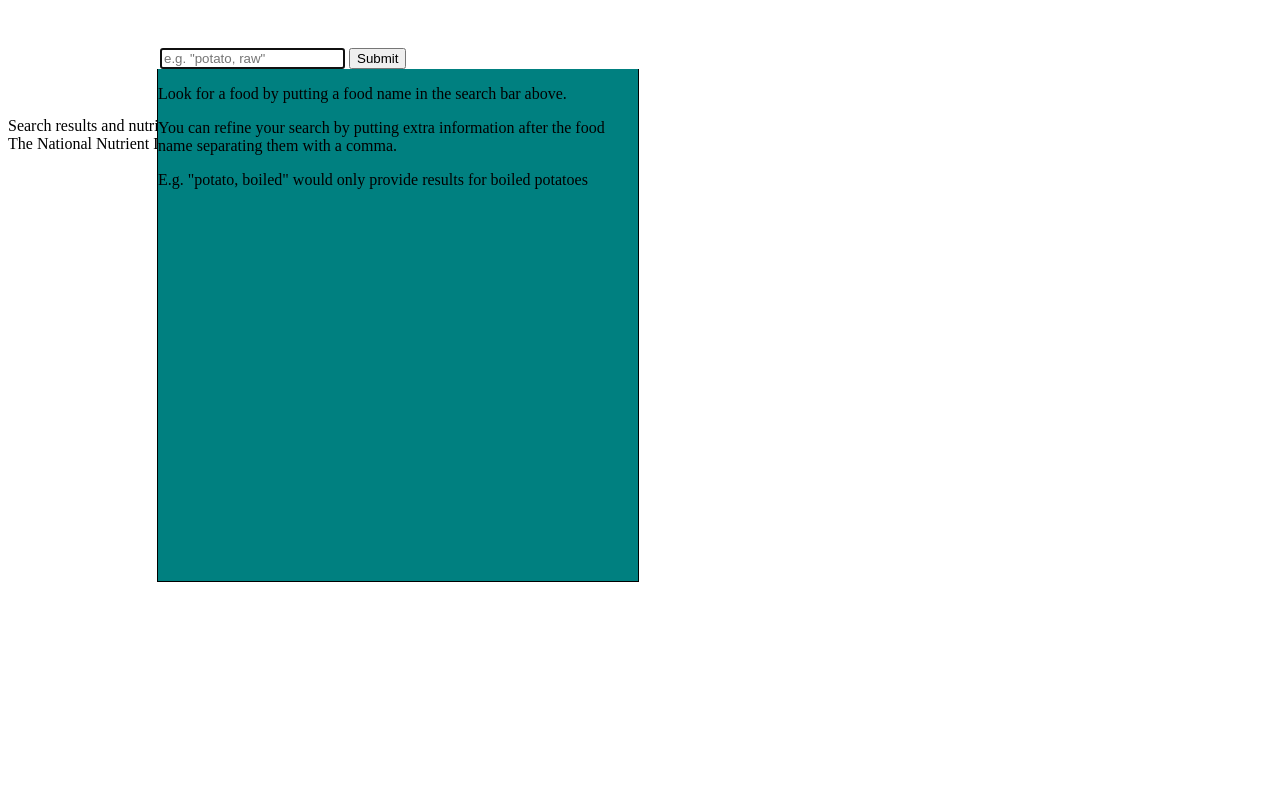
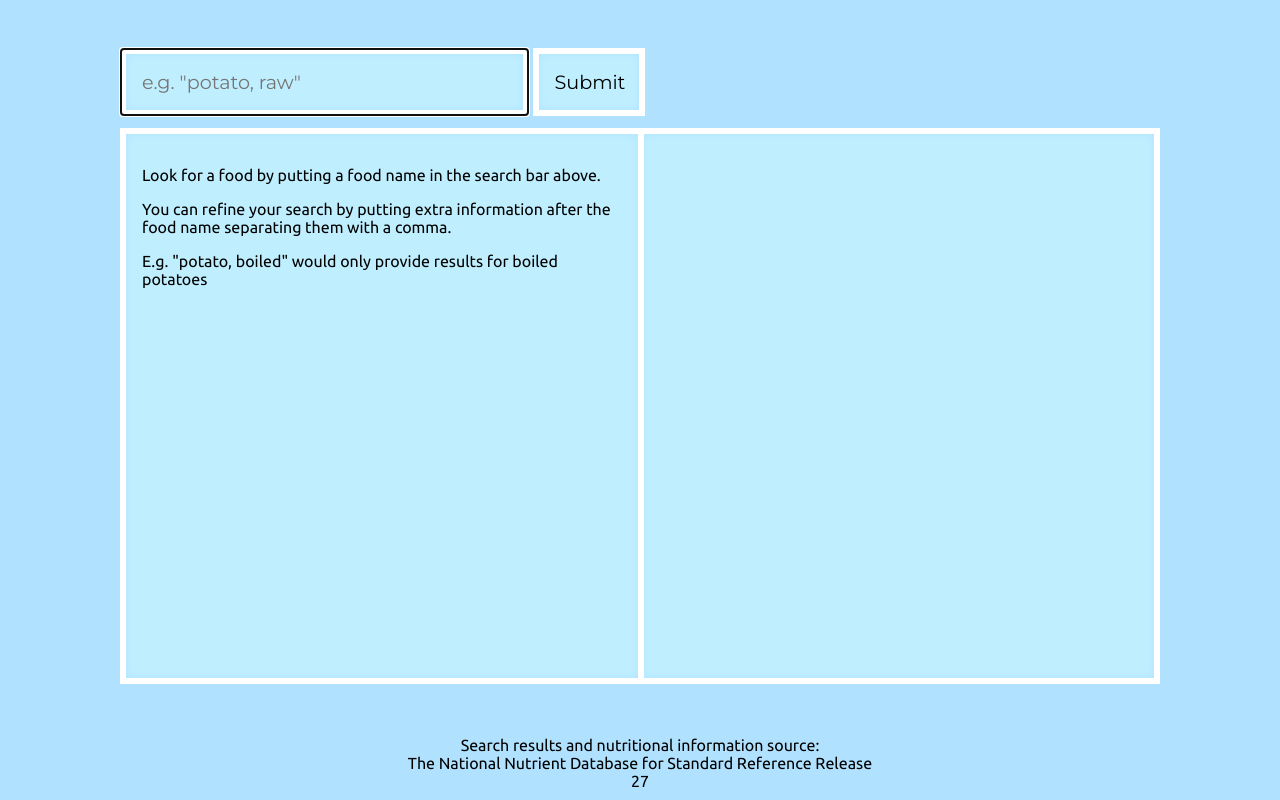
Before and after one commit to daniel-nelmes-love/food-api, a plain HTML site: page index.html in a window 1280 px wide. Drawn offline with nearby package versions, Linux system fonts and the light colour scheme.

Commit message:
multiple changes
fonts,
colours,
borders

```diff
--- a/main.css
+++ b/main.css
@@ -5,10 +5,15 @@ ul,li, a {
 	text-decoration: none;
     color: black;
 }
+body {
+	background-color: #B0E2FF;
+	font-family: 'Ubuntu', sans-serif;
+}
 
 .container {
 	margin: 3em auto;
 	width: 60rem;
+	height: 40rem;
 	position: relative;
 }
 
@@ -16,38 +21,72 @@ ul,li, a {
 	display: none;
 }
 
-.results,
-.nutritional {
+input,
+.results-container,
+.nutritional-container{
+	background-color: #BFEFFF;
+	border: 0.4rem solid white;
+    box-shadow: inset 0 0 8px #B0E2FF;
+    padding: 1rem;
+    margin-bottom: 0.5rem;
+}
+
+input {
+	font-size: 1.2rem;
+	font-family: 'Montserrat', sans-serif;
+}
+
+input[type=text] {
+	width: 22.8rem;
+}
+
+input[type=submit] {
+	width: 7rem;
+}
+
+.query {
+	position: absolute;
+	left: -2.5rem;
+}
+
+.nutritional-container .instruction {
+	padding: 14rem 2rem;
+}
+
+.results-container,
+.nutritional-container {
 	height: 32rem;
 	width: 30rem;
 	position: absolute;
-	background-color: teal;
+	top: 5rem;
 }
 
-.results{
-	left: -3px;
+.results-container{
+	left: -2.5rem;
 	overflow: scroll;
-	border: 1px solid black;
-	border-top: none;
 }
 
-.results li {
+.results-container ul {
+	border-bottom: 1px solid black;
+}
+
+.results-container li {
 	border-top: 1px solid black;
 	padding: 0.5rem 1rem;
+	cursor: pointer;
 }
 
-.nutritional {
-	right: 0;
+.nutritional-container {
+	right: -2.5rem;
 	z-index: -1;
-	border: 1px solid black;
 }
 
-.nutritional li {
+.nutritional-container li {
 	border-top: 1px dashed black;
 	padding: 0.5rem 0rem;
 }
 
-.nutritional ul {
+.nutritional-container ul {
 	border-bottom: 1px dashed black;
 }
 
@@ -79,3 +118,9 @@ ul,li, a {
 #satfat {
 	padding-left: 1.5rem;
 }
+
+.attribution {
+	width: 30rem;
+	margin: 0 auto;
+	text-align: center;
+}
```
